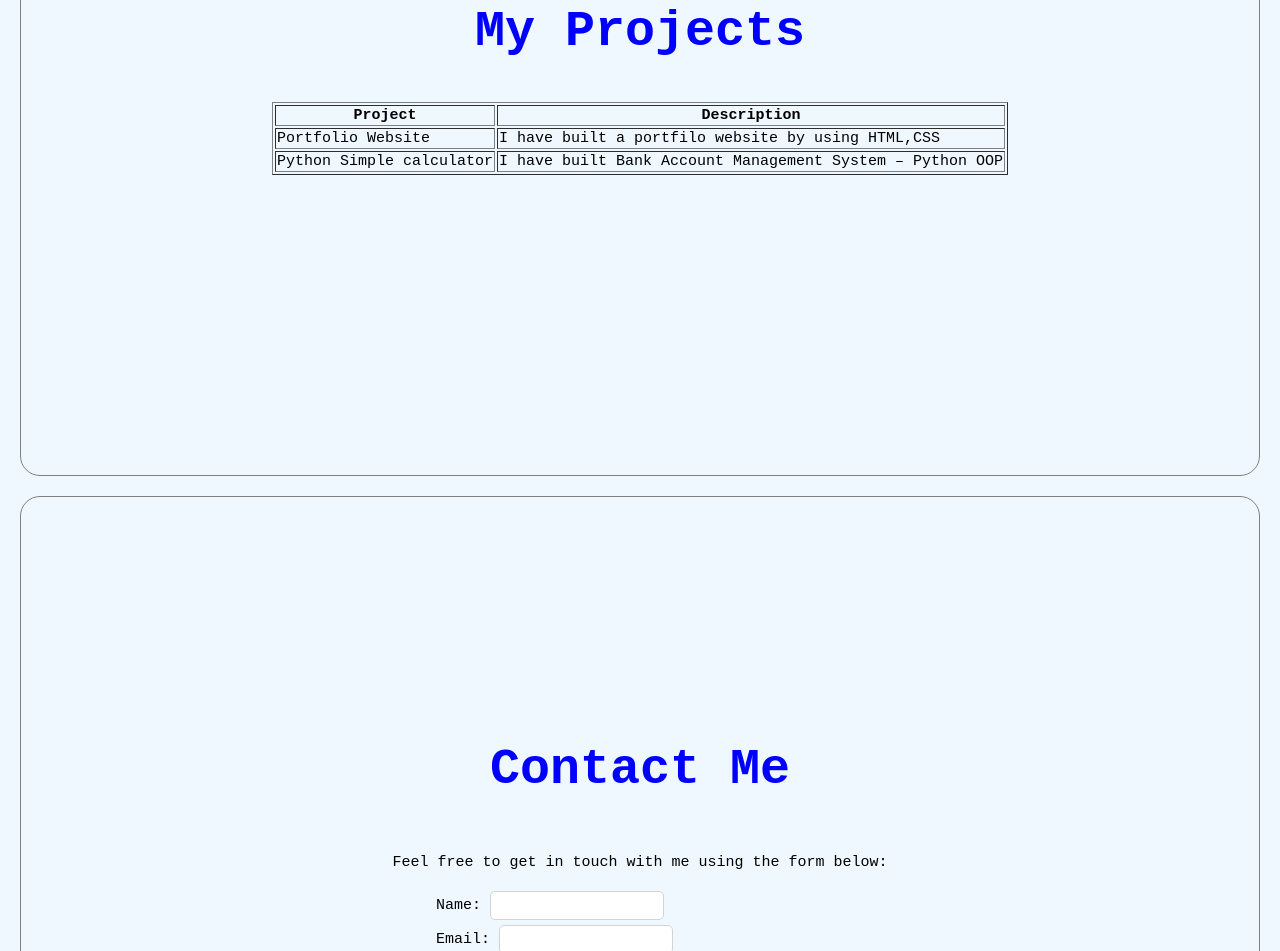
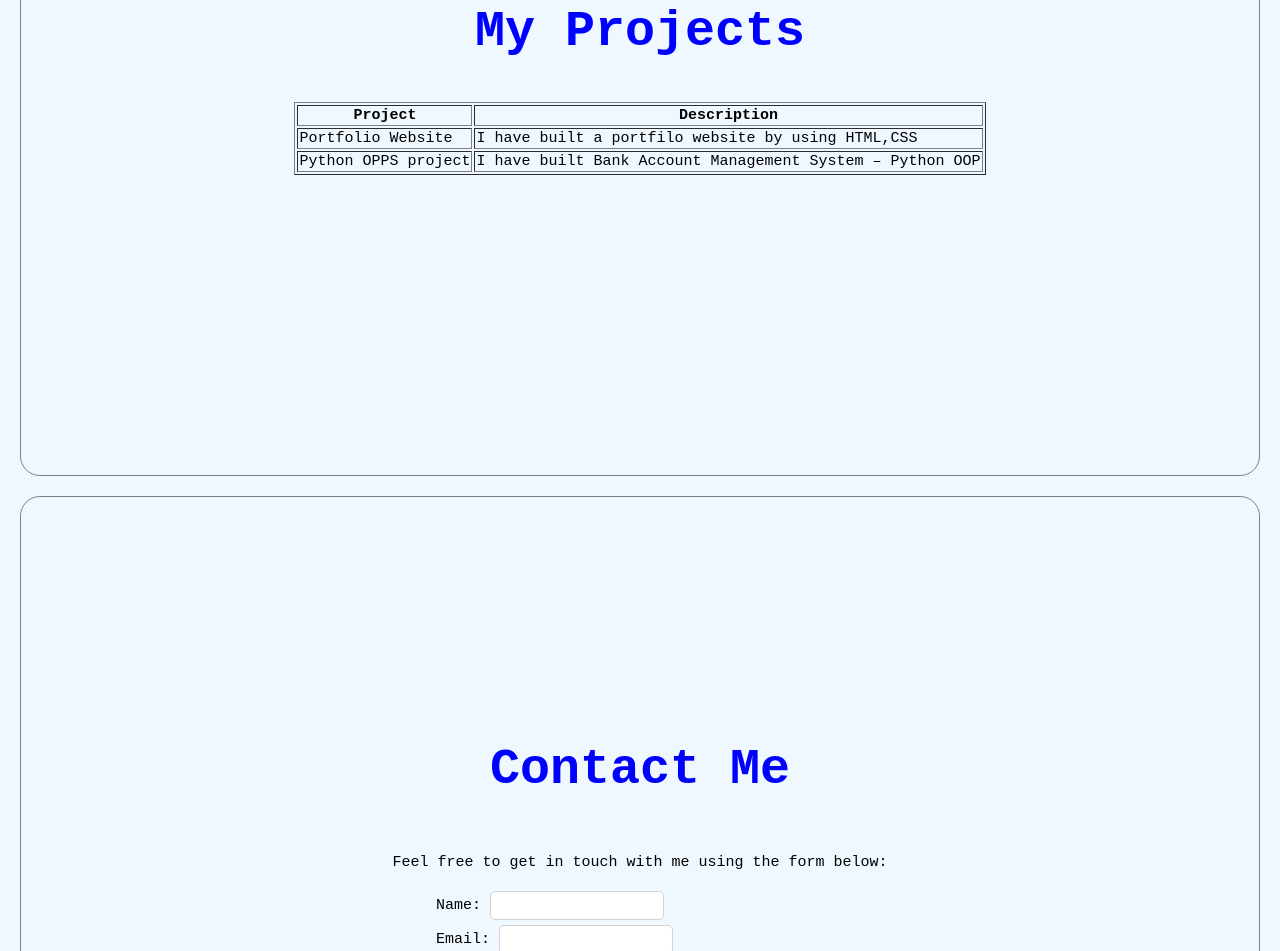
Before and after one commit to Sairams1/portfolio-website, a plain HTML site: page index.html in a window 1280 px wide. Shown: the part 2832-3783 px from the top of the page. Drawn offline with Linux system fonts and the light colour scheme.

Commit message:
Update index.html

```diff
--- a/index.html
+++ b/index.html
@@ -54,7 +54,7 @@
         <td>I have built a portfilo website by using HTML,CSS</td>
        </tr>
        <tr>
-        <td>Python Simple calculator</td>
+        <td>Python OPPS project</td>
         <td>I have built Bank Account Management System – Python OOP </td>
        </tr>
     </table>
```
